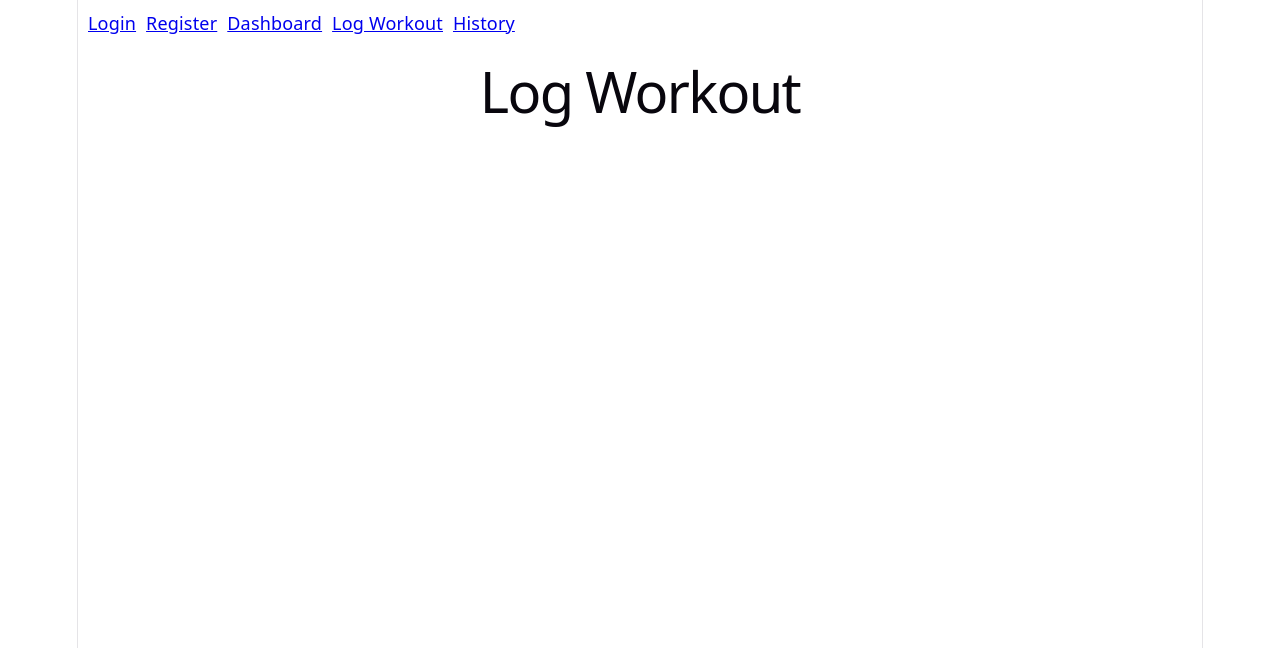
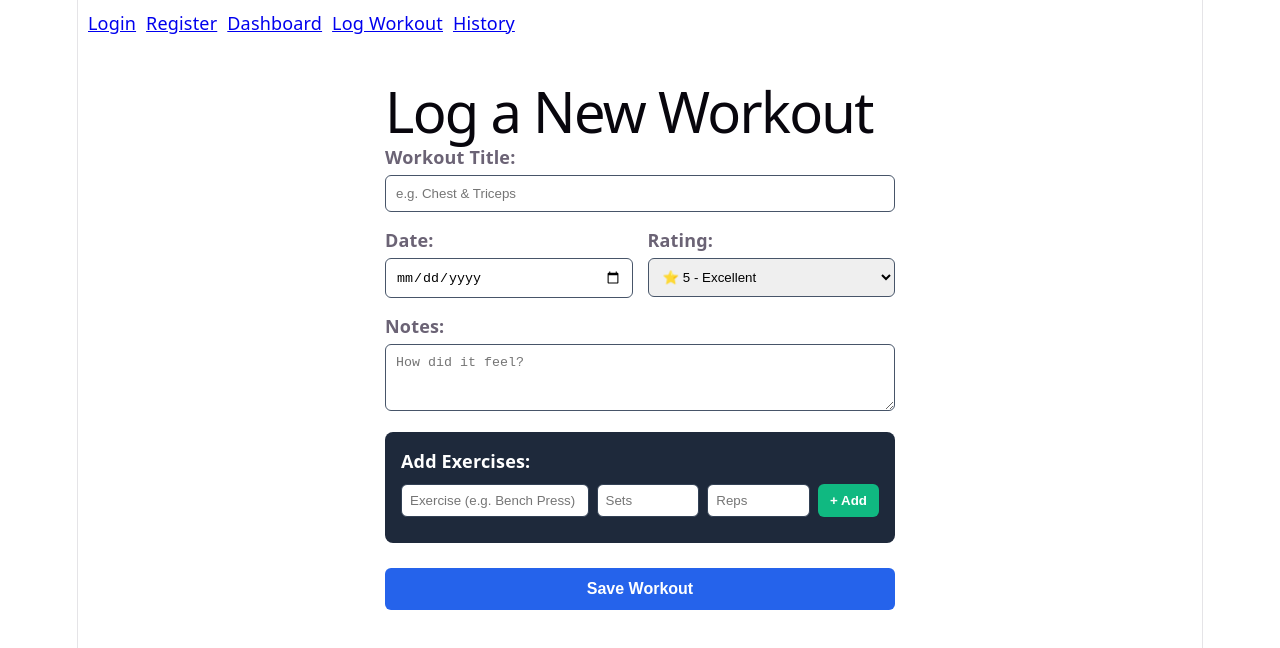
Before and after one commit to Rabin-Bistaexe/fitness-tracker, a React (Vite) app in the folder client/: page /log-workout in a window 1280 px wide. Shown: the top 648 px of the page. Built offline with nearby package versions, Linux system fonts and the light colour scheme.

Commit message:
Created a User Interactive Form to add custom workouts

```diff
--- a/client/src/fakeData.js
+++ b/client/src/fakeData.js
@@ -7,7 +7,8 @@ export const fakeWorkouts = [
     notes: "Great workout!",
     exercises: [
       { name: "Bench Press", sets: 4, reps: 8 },
-      { name: "Incline Press", sets: 3, reps: 10 }
+      { name: "Incline Press", sets: 3, reps: 10 },
+      { name: "Pike Push-ups", sets: 3, reps: 10 }
     ]
   },
   {
@@ -17,7 +18,9 @@ export const fakeWorkouts = [
     rating: 4,
     notes: "Squats felt heavy.",
     exercises: [
-      { name: "Squats", sets: 4, reps: 10 }
+      { id: 101, name: "Basic Squats", sets: 4, reps: 10 },
+      { id: 102, name: "Leg Press", sets: 3, reps: 12 },
+      { id: 103, name: "Bulgarian Squats", sets: 3, reps: 12 }
     ]
   }
 ];
--- a/client/src/pages/Dashboard.jsx
+++ b/client/src/pages/Dashboard.jsx
@@ -1,44 +1,97 @@
-import React from "react";
-import {fakeWorkouts} from "../fakeData";
-
+import { fakeWorkouts } from "../fakeData";
 
 export default function Dashboard() {
   return (
-    <div style={{ padding: "20px" }}>
-      <h1 style={{ marginBottom: "20px" }}>Dashboard</h1>
-      <h2>Recent Workouts</h2>
+    <div style={{ padding: "20px", maxWidth: "900px", margin: "0 auto" }}>
+      {/* Header */}
+      <div style={{ marginBottom: "25px", textAlign: "left" }}>
+        <h1 style={{ fontSize: "32px", margin: "0 0 5px 0" }}>Dashboard</h1>
+        <p style={{ color: "#aaa", margin: 0, fontSize: "15px" }}>
+          Overview of your recent workout activity
+        </p>
+      </div>
 
-      {/* Grid container to display cards side-by-side */}
-      <div style={{ display: "flex", gap: "20px", flexWrap: "wrap", marginTop: "15px" }}>
+      <h2 style={{ fontSize: "20px", textAlign: "left", marginBottom: "15px" }}>
+        Recent Workouts
+      </h2>
+
+      {/* Cards Grid */}
+      <div
+        style={{
+          display: "flex",
+          gap: "20px",
+          flexWrap: "wrap",
+          justifyContent: "flex-start",
+        }}
+      >
         {fakeWorkouts.map((workout) => (
           <div
             key={workout.id}
             style={{
-              border: "1px solid #ddd",
-              borderRadius: "10px",
+              borderRadius: "12px",
               padding: "20px",
               width: "280px",
-              backgroundColor: "#f9f9f9",
-              boxShadow: "0 2px 4px rgba(0, 0, 0, 0.05)"
+              backgroundColor: "#ffffff",
+              color: "#1a1a1a",
+              textAlign: "left",
+              boxShadow: "0 4px 12px rgba(0, 0, 0, 0.2)",
             }}
           >
-            <h3 style={{ marginTop: 0 }}>{workout.name}</h3>
-            <p style={{ margin: "5px 0", fontSize: "14px", color: "#555" }}>
+            <h3
+              style={{
+                marginTop: 0,
+                marginBottom: "10px",
+                color: "#111827",
+                fontSize: "20px",
+              }}
+            >
+              {workout.name}
+            </h3>
+
+            <p style={{ margin: "4px 0", fontSize: "14px", color: "#4b5563" }}>
               <strong>Date:</strong> {workout.date}
             </p>
-            <p style={{ margin: "5px 0" }}>
+            <p style={{ margin: "4px 0", fontSize: "14px", color: "#4b5563" }}>
               <strong>Rating:</strong> ⭐ {workout.rating}/5
             </p>
-            <p style={{ margin: "10px 0", fontStyle: "italic" }}>
+
+            <p
+              style={{
+                margin: "12px 0",
+                fontSize: "13px",
+                fontStyle: "italic",
+                color: "#374151",
+                backgroundColor: "#f3f4f6",
+                padding: "8px 10px",
+                borderRadius: "6px",
+              }}
+            >
               "{workout.notes}"
             </p>
 
-            {/* Inner .map() to display individual exercises */}
-            <h4 style={{ marginBottom: "8px", marginTop: "15px" }}>Exercises:</h4>
-            <ul style={{ paddingLeft: "20px", margin: 0, fontSize: "14px" }}>
-              {workout.exercises.map((exercise, index) => (
-                <li key={index}>
-                  {exercise.name} ({exercise.sets} sets × {exercise.reps} reps)
+            <h4
+              style={{
+                marginBottom: "8px",
+                marginTop: "16px",
+                color: "#1f2937",
+                fontSize: "15px",
+              }}
+            >
+              Exercises
+            </h4>
+
+            <ul
+              style={{
+                paddingLeft: "20px",
+                margin: 0,
+                fontSize: "14px",
+                color: "#374151",
+              }}
+            >
+              {workout.exercises?.map((exercise, index) => (
+                <li key={index} style={{ marginBottom: "4px" }}>
+                  <strong>{exercise.name}</strong> ({exercise.sets} sets ×{" "}
+                  {exercise.reps} reps)
                 </li>
               ))}
             </ul>
--- a/client/src/pages/LogWorkout.jsx
+++ b/client/src/pages/LogWorkout.jsx
@@ -1,3 +1,308 @@
+import { useState } from "react";
+
 export default function LogWorkout() {
-    return <h1>Log Workout</h1>;
+  // Main Workout State
+  const [workoutName, setWorkoutName] = useState("");
+  const [date, setDate] = useState("");
+  const [rating, setRating] = useState("5");
+  const [notes, setNotes] = useState("");
+
+  // Exercises State
+  const [exercises, setExercises] = useState([]);
+  const [exName, setExName] = useState("");
+  const [sets, setSets] = useState("");
+  const [reps, setReps] = useState("");
+
+  const handleAddExercise = (e) => {
+    e.preventDefault();
+    if (!exName.trim()) return;
+
+    setExercises([
+      ...exercises,
+      { name: exName, sets: Number(sets) || 1, reps: Number(reps) || 1 },
+    ]);
+
+    setExName("");
+    setSets("");
+    setReps("");
+  };
+
+  const handleSubmit = (e) => {
+    e.preventDefault();
+
+    const newWorkout = {
+      id: Date.now(),
+      name: workoutName,
+      date: date,
+      rating: Number(rating),
+      notes: notes,
+      exercises: exercises,
+    };
+
+    console.log("New Workout Object:", newWorkout);
+    alert(`Successfully logged "${workoutName}"!`);
+
+    // Reset Form
+    setWorkoutName("");
+    setDate("");
+    setRating("5");
+    setNotes("");
+    setExercises([]);
+  };
+
+  return (
+    <div
+      style={{
+        padding: "20px",
+        maxWidth: "550px",
+        margin: "0 auto",
+        textAlign: "left",
+        boxSizing: "border-box",
+      }}
+    >
+      <h1 style={{ marginBottom: "20px" }}>Log a New Workout</h1>
+
+      <form
+        onSubmit={handleSubmit}
+        style={{ display: "flex", flexDirection: "column", gap: "15px" }}
+      >
+        {/* Workout Title */}
+        <div>
+          <label
+            style={{
+              display: "block",
+              marginBottom: "5px",
+              fontWeight: "bold",
+            }}
+          >
+            Workout Title:
+          </label>
+          <input
+            type="text"
+            required
+            placeholder="e.g. Chest & Triceps"
+            value={workoutName}
+            onChange={(e) => setWorkoutName(e.target.value)}
+            style={{
+              width: "100%",
+              padding: "10px",
+              borderRadius: "6px",
+              border: "1px solid #475569",
+              boxSizing: "border-box",
+            }}
+          />
+        </div>
+
+        {/* Date & Rating */}
+        <div style={{ display: "flex", gap: "15px" }}>
+          <div style={{ flex: 1 }}>
+            <label
+              style={{
+                display: "block",
+                marginBottom: "5px",
+                fontWeight: "bold",
+              }}
+            >
+              Date:
+            </label>
+            <input
+              type="date"
+              required
+              value={date}
+              onChange={(e) => setDate(e.target.value)}
+              style={{
+                width: "100%",
+                padding: "10px",
+                borderRadius: "6px",
+                border: "1px solid #475569",
+                boxSizing: "border-box",
+              }}
+            />
+          </div>
+
+          <div style={{ flex: 1 }}>
+            <label
+              style={{
+                display: "block",
+                marginBottom: "5px",
+                fontWeight: "bold",
+              }}
+            >
+              Rating:
+            </label>
+            <select
+              value={rating}
+              onChange={(e) => setRating(e.target.value)}
+              style={{
+                width: "100%",
+                padding: "10px",
+                borderRadius: "6px",
+                border: "1px solid #475569",
+                boxSizing: "border-box",
+              }}
+            >
+              <option value="5">⭐ 5 - Excellent</option>
+              <option value="4">⭐ 4 - Good</option>
+              <option value="3">⭐ 3 - Average</option>
+              <option value="2">⭐ 2 - Bad</option>
+              <option value="1">⭐ 1 - Terrible</option>
+            </select>
+          </div>
+        </div>
+
+        {/* Notes */}
+        <div>
+          <label
+            style={{
+              display: "block",
+              marginBottom: "5px",
+              fontWeight: "bold",
+            }}
+          >
+            Notes:
+          </label>
+          <textarea
+            rows="3"
+            placeholder="How did it feel?"
+            value={notes}
+            onChange={(e) => setNotes(e.target.value)}
+            style={{
+              width: "100%",
+              padding: "10px",
+              borderRadius: "6px",
+              border: "1px solid #475569",
+              boxSizing: "border-box",
+            }}
+          />
+        </div>
+
+        {/* ADD EXERCISES SECTION */}
+        <div
+          style={{
+            padding: "16px",
+            backgroundColor: "#1e293b",
+            borderRadius: "8px",
+            boxSizing: "border-box",
+          }}
+        >
+          <label
+            style={{
+              display: "block",
+              marginBottom: "10px",
+              fontWeight: "bold",
+              color: "#fff",
+            }}
+          >
+            Add Exercises:
+          </label>
+
+          {/* Flex Row with minWidth: 0 fixes the overflow */}
+          <div
+            style={{
+              display: "flex",
+              gap: "8px",
+              marginBottom: "10px",
+              width: "100%",
+            }}
+          >
+            <input
+              type="text"
+              placeholder="Exercise (e.g. Bench Press)"
+              value={exName}
+              onChange={(e) => setExName(e.target.value)}
+              style={{
+                flex: "2 1 0%",
+                minWidth: 0,
+                padding: "8px",
+                borderRadius: "6px",
+                border: "1px solid #334155",
+                boxSizing: "border-box",
+              }}
+            />
+            <input
+              type="number"
+              placeholder="Sets"
+              value={sets}
+              onChange={(e) => setSets(e.target.value)}
+              style={{
+                flex: "1 1 0%",
+                minWidth: 0,
+                padding: "8px",
+                borderRadius: "6px",
+                border: "1px solid #334155",
+                boxSizing: "border-box",
+              }}
+            />
+            <input
+              type="number"
+              placeholder="Reps"
+              value={reps}
+              onChange={(e) => setReps(e.target.value)}
+              style={{
+                flex: "1 1 0%",
+                minWidth: 0,
+                padding: "8px",
+                borderRadius: "6px",
+                border: "1px solid #334155",
+                boxSizing: "border-box",
+              }}
+            />
+            <button
+              type="button"
+              onClick={handleAddExercise}
+              style={{
+                padding: "8px 12px",
+                backgroundColor: "#10b981",
+                color: "#fff",
+                border: "none",
+                borderRadius: "6px",
+                cursor: "pointer",
+                fontWeight: "bold",
+                whiteSpace: "nowrap",
+                flexShrink: 0,
+              }}
+            >
+              + Add
+            </button>
+          </div>
+
+          {/* List of currently added exercises */}
+          {exercises.length > 0 && (
+            <ul
+              style={{
+                paddingLeft: "20px",
+                fontSize: "14px",
+                color: "#cbd5e1",
+                margin: "10px 0 0 0",
+              }}
+            >
+              {exercises.map((ex, idx) => (
+                <li key={idx} style={{ marginBottom: "4px" }}>
+                  <strong>{ex.name}</strong> ({ex.sets} sets × {ex.reps} reps)
+                </li>
+              ))}
+            </ul>
+          )}
+        </div>
+
+        {/* Save Button */}
+        <button
+          type="submit"
+          style={{
+            padding: "12px",
+            backgroundColor: "#2563eb",
+            color: "#ffffff",
+            border: "none",
+            borderRadius: "6px",
+            fontSize: "16px",
+            fontWeight: "bold",
+            cursor: "pointer",
+            marginTop: "10px",
+          }}
+        >
+          Save Workout
+        </button>
+      </form>
+    </div>
+  );
 }
```
